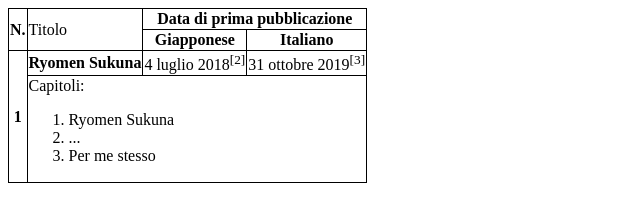
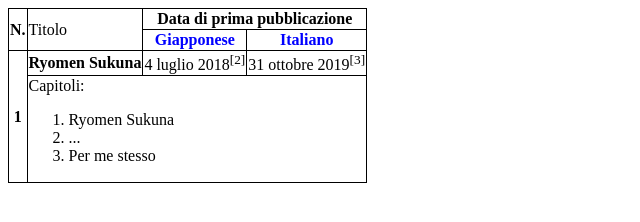
Before and after one commit to R22-4br-er/r22-4br-er.github.io, a plain HTML site: page esercizi/es4.html in a window 1280 px wide. Shown: the whole page, without its empty margins (0-640 px from the left). Drawn offline with Linux system fonts and the light colour scheme.

Commit message:
Update es4.html

```diff
--- a/esercizi/es4.html
+++ b/esercizi/es4.html
@@ -13,6 +13,10 @@ table, th, td {
  .grigio {
     backgroundcolor:grey;
 }
+
+ .blue {
+  color: blue;
+ }
 
 
 
@@ -33,8 +37,8 @@ table, th, td {
       <tr>
         <!-- <td></td> -->
         <!-- <td></td> -->
-        <th>Giapponese</th>
-        <th>Italiano</th>
+        <th class="blue">Giapponese</th>
+        <th class="blue">Italiano</th>
       </tr>
 
       <tr>
```
